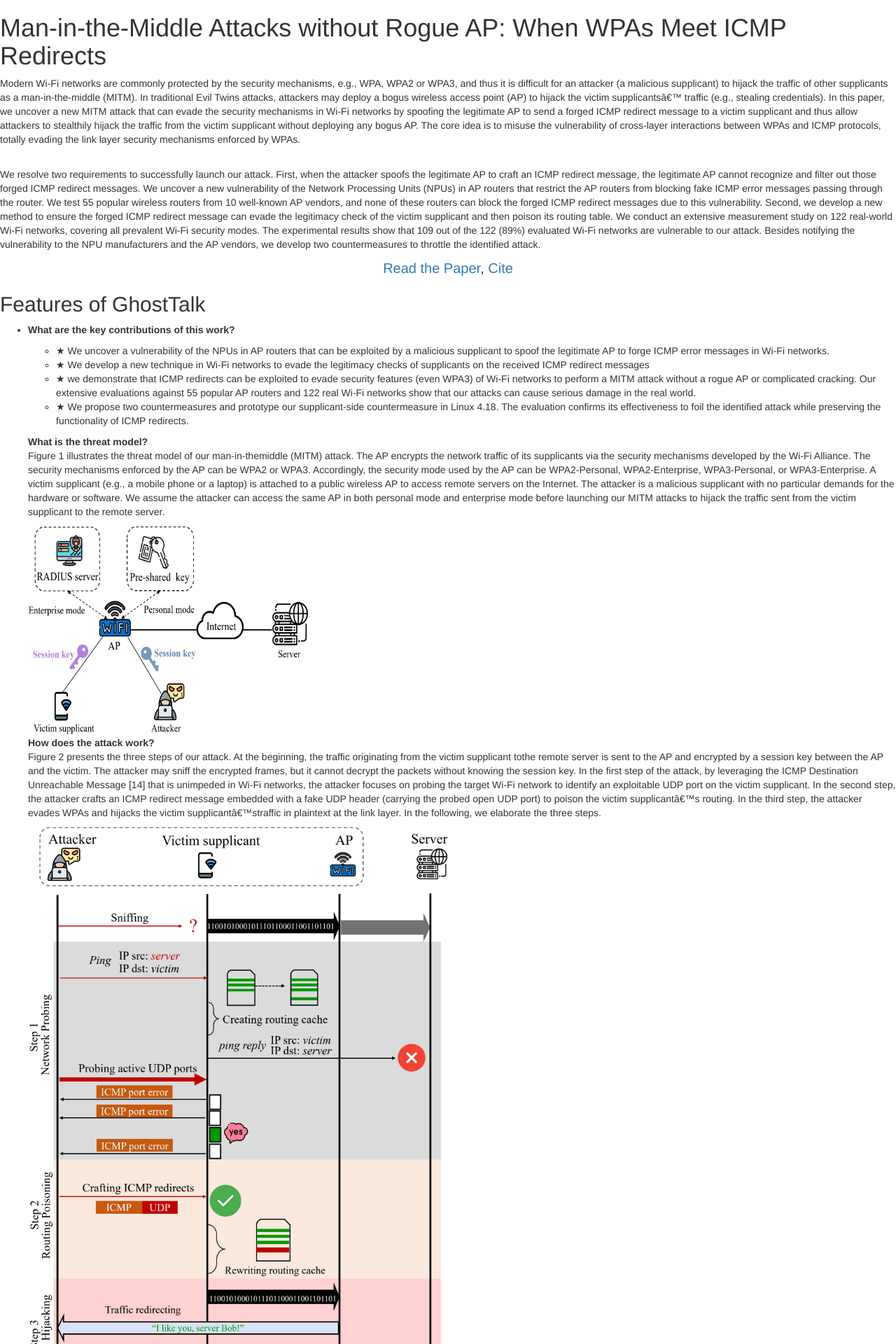
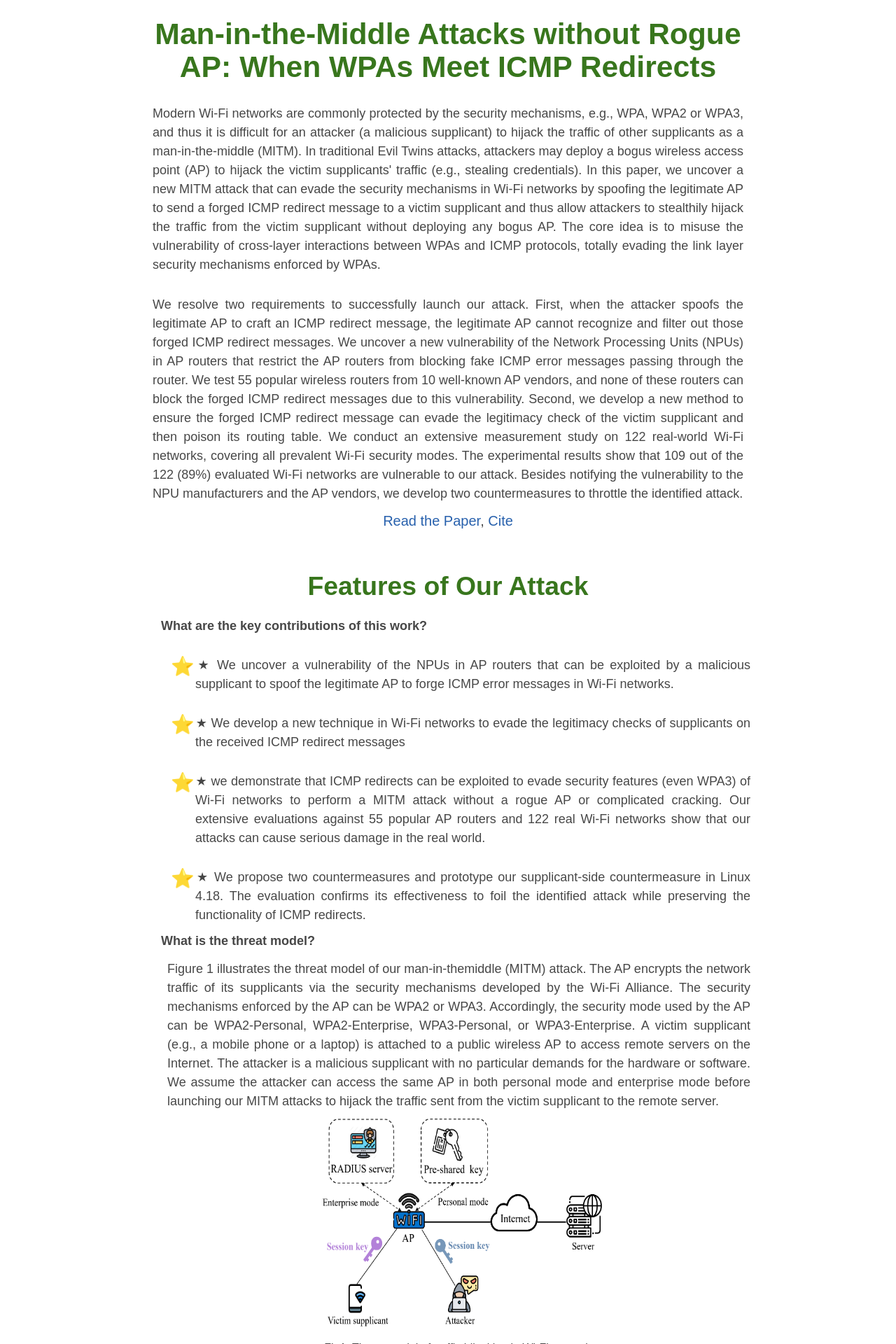
Before and after one commit to WiFi-Interception/wifi-interception.github.io, a Jekyll site: the page resources/default.html, which Jekyll copies as it is, in a window 1280 px wide. Shown: the top 1920 px of the page at 70% size. Built offline with Jekyll 4.4.1, drawn with Linux system fonts in a browser that asks for light colours; some of the changed text lies outside the part shown.

Commit message:
first version

```diff
--- /dev/null
+++ b/resources/custom.css
@@ -0,0 +1,242 @@
+body{
+
+	text-align:center;
+}
+table {
+  border-collapse: collapse;
+  width: 100%;
+}
+
+th, td {
+  padding: 8px;
+  text-align: center;
+  border-bottom: 1px solid #ddd;
+}
+
+.my-4 {
+  margin-top: 1.5rem !important;
+	margin-bottom: 20px;
+}
+
+ /* unvisited link */
+a:link {
+  color: #2861ad;
+}
+
+/* visited link */
+a:visited {
+  color: #2861ad;
+}
+
+/* mouse over link */
+a:hover {
+  color: #478fcc;
+}
+
+/* selected link */
+a:active {
+  color: #478fcc;
+}
+
+.centered{
+	margin: auto;
+	max-width: 1800px;
+	text-align:center;
+}
+
+
+
+.content{
+	display: flex;
+	justify-content: space-around;
+}
+.item-content{
+	width: 400px;
+	height: 300px;
+}
+.img-content{
+	width: 100%;
+	height:300px;
+}
+.myimg{
+	width: 100%;
+	height: 100%;
+}
+.img-title{
+	padding: 10px 0;
+	text-align: center;
+	font-size: 16px;
+	font-weight: normal;
+}
+
+			.boxed {
+				padding: 0.5em 2em 2em 2em;
+				background-color: #FFFFFF;
+
+				max-width: 100%;
+				margin: 0 auto !important;
+				float: none !important; ;
+			}
+			.boxed_mini {
+				padding: 0em 0.5em 0.5em 0.5em;
+				max-width: 40%;
+				background-color: #ECF9FF;
+
+			}
+			.global_container {
+				text-align: center;
+				width: 100%;
+
+				display: flex;
+				align-items: center;
+				justify-content: center;
+			}
+			.section {
+				width: 900px;
+				max-width: 100%;
+				text-align: center;
+
+			}
+			.language {
+				width: 900px;
+				max-width: 100%;
+				text-align: right;
+
+			}
+
+			h1 {
+				text-align: center;
+				font-family: Arial;
+				font-weight: bold;
+				font-size: 32pt;
+				color: #38761d;
+				padding-bottom: 13px;
+				padding-top: 5px;
+			}
+			.imgh {
+				text-align: center;
+			}
+			h2 {
+				text-align: center;
+				font-family: Arial;
+				font-weight: bold;
+				font-size: 28pt;
+				color: #38761d;
+				padding-bottom: 13px;
+			}
+
+			h3 {
+				text-align: center;
+				font-family: Arial;
+				font-weight: bold;
+				font-size: 22pt;
+				color: #38761d;
+				padding-bottom: 13px;
+			}
+
+			.scale_img {
+				width:100%;
+  				max-width: 100%;
+  				height: auto;
+				padding-top: 20px;
+				padding-bottom: 20px;
+				}
+
+			.scale_img_50 {
+				width:50%;
+  				max-width: 50%;
+				display: block;
+  				height: auto;
+				margin-left: auto;
+				margin-right: auto;
+				padding-top: 20px;
+				padding-bottom: 20px;
+				}
+			.scale_img_85 {
+				width:85%;
+  				max-width: 85%;
+				display: block;
+  				height: auto;
+				margin-left: auto;
+				margin-right: auto;
+				padding-top: 20px;
+				padding-bottom: 20px;
+				}
+
+			li {
+				 list-style: none;
+			}
+			.question li::before {
+					content: "\2B50\FE0F";
+					color: #f05023;
+					display: inline-block;
+					width: 1em;
+					margin-left: -1.3em;
+
+  					font-size: 1.5em;
+
+ 				 	padding-right: 1.1225em;
+					margin-top: 13px;
+
+ 			 		position: relative;
+  					top: 0.2em;
+
+			}
+
+
+			p, ul {
+				text-align: justify;
+				font-family: Arial;
+				font-size: 18px;
+				line-height: 1.5em;
+				color: #474747;
+			}
+			.bold {
+				text-align: justify;
+				font-family: Arial;
+				font-size: 18px;
+				line-height: 1.5em;
+				color: #38761d;
+			}
+			.answer {
+				margin-left: 0.5em;
+				margin-right: 1em;
+				margin-bottom: 10px;
+				margin-top: 13px;
+			}
+			.answer li{
+				 list-style: circle;
+			}
+			.answer li::before{
+				display: none;
+				}
+			.myButton_l {
+				display:inline-block;
+				cursor:pointer;
+				font-family: Montserrat,sans-serif;
+				font-weight: bold;
+				font-size:15px;
+				letter-spacing: 0.1em;
+				padding:10px 10px;
+				text-decoration:none;
+			}
+			.myButton {
+				 background-color:#6fc7ee;
+				-moz-border-radius:18px;
+				-webkit-border-radius:18px;
+				border-radius:18px;
+				display:inline-block;
+				cursor:pointer;
+				color:#ffffff;
+				font-family: Montserrat,sans-serif;
+				font-weight: bold;
+				font-size:25px;
+				letter-spacing: 0.1em;
+				padding:10px 50px;
+				text-decoration:none;
+			}
+			.myButton:hover {
+				background-color:#478fcc;
+				color:#ffffff;
+
+			}
--- a/resources/default.html
+++ b/resources/default.html
@@ -17,7 +17,7 @@
 		<link rel="stylesheet" type="text/css" href="//fonts.googleapis.com/css?family=Open+Sans:400,bold,900,600">
 		<link rel="stylesheet" href="https://maxcdn.bootstrapcdn.com/bootstrap/3.4.0/css/bootstrap.min.css">
 		  <!-- Custom styles for this template -->
- 		 <link href="css/custom.css" rel="stylesheet">
+ 		 <link href="./custom.css" rel="stylesheet">
 
 	  <script src="https://ajax.googleapis.com/ajax/libs/jquery/3.4.0/jquery.min.js"></script>
  	 <script src="https://maxcdn.bootstrapcdn.com/bootstrap/3.4.0/js/bootstrap.min.js"></script>
@@ -34,7 +34,7 @@
 						is difficult for an attacker (a malicious supplicant) to hijack the
 						traffic of other supplicants as a man-in-the-middle (MITM). In
 						traditional Evil Twins attacks, attackers may deploy a bogus
-						wireless access point (AP) to hijack the victim supplicants’
+						wireless access point (AP) to hijack the victim supplicants'
 						traffic (e.g., stealing credentials). In this paper, we uncover a
 						new MITM attack that can evade the security mechanisms
 						in Wi-Fi networks by spoofing the legitimate AP to send a
@@ -66,25 +66,19 @@
 						vulnerability to the NPU manufacturers and the AP vendors,
 						we develop two countermeasures to throttle the identified attack.
 					<p style="font-size:20px; text-align: center">
-						<a href="assets/paper.pdf">Read the Paper</a>,
+						<a href="resources/WiFi_Interception_Oakland.pdf">Read the Paper</a>,
 						<a href="#bibtex" data-toggle="collapse" role="button">
 						Cite <i class="fa fa-quote-right" aria-hidden="true"></i></a>
 						<div id="bibtex" style="margin-top: 1.5em;" class="collapse" align="left">
 							<pre style="white-space: pre">
-							@inproceedings{wang2022ghosttalk,
-								author = {Wang, Yuanda and Guo, Hanqing and Yan, Qiben},
-								title = {GhostTalk: Interactive Attack on Smartphone Voice System Through Power Line},
-								booktitle={Network and Distributed Systems Security (NDSS) Symposium},
-								year = {2022},
-							}
+							to appear
 							</pre>
 						</div>
 					</p>
 				</div>
-			</div>
 
 
-				<h2>Features of GhostTalk</h2>
+				<h2>Features of Our Attack</h2>
 
 					<ul>
 						<li class="question">
@@ -102,17 +96,20 @@
 									Figure 1 illustrates the threat model of our man-in-themiddle (MITM) attack. The AP encrypts the network traffic of its supplicants via the security mechanisms developed by the Wi-Fi Alliance. The security mechanisms enforced by the AP can be WPA2 or WPA3. Accordingly, the security mode used by the AP can be WPA2-Personal, WPA2-Enterprise, WPA3-Personal, or WPA3-Enterprise. A victim supplicant (e.g., a mobile phone or a laptop) is attached to a public wireless AP to access remote servers on the Internet. The attacker is a malicious supplicant with no particular demands for the hardware or software. We assume the attacker can access the same AP in both personal mode and enterprise mode before launching our MITM attacks to hijack the traffic sent from the victim supplicant to the remote server.</p>
 								<div class ="centered">
 									<img src="../resources/Threat-model-wifi_00.png" width="400px" height="300px">
+									<h5 class="img-title">Fig1: Threat model of traffic hijacking in Wi-Fi networks.</h5>
 								</div>
 							<b> How does the attack work?</b>
 								<p class="answer">
 									Figure 2 presents the three steps of our attack. At the beginning, the traffic originating from the victim supplicant tothe remote server is sent to the AP and encrypted by a session key between the AP and the victim. The attacker may sniff the encrypted frames, but it cannot decrypt the packets without knowing the session key. In the first step of the attack, by leveraging the ICMP Destination Unreachable Message [14] that is unimpeded in Wi-Fi networks, the attacker focuses on probing the target Wi-Fi network to identify an exploitable UDP port on the victim supplicant. In the second step, the attacker crafts an ICMP redirect message embedded with a fake UDP header (carrying the probed open UDP port) to poison the victim supplicant’s routing. In the third step, the attacker evades WPAs and hijacks the victim supplicant’straffic in plaintext at the link layer. In the following, we elaborate the three steps.</p>
 								<div class ="centered">
 									<img src="../resources/steps_00.png" width="600px" height="800px">
+									<h5 class="img-title">Fig2:  Three attack steps in our MITM attack.</h5>
+
 								</div>
 							<b>What devices can be compromised by this attack?</b>
 								<p class="answer">
 								We conduct extensive real-world evaluations to measure the impacts of our attack. We first investigate if vulnerable APs can block crafted ICMP redirect messages issued from an attacker to a victim supplicant. We test 55 popular wireless routers in our lab and find that none of these routers can block forged ICMP redirect messages. Next, we evaluate our attack against the security mechanisms of WPA2 and WPA3 in both IPv4 and IPv6 Wi-Fi networks, respectively. We evaluate 122 real-world Wi-Fi networks and discover that 109 (89%) of them may suffer from our MITM attack.</p>
-								<div class="item-content">
+								<!-- <div class="item-content">
 									<div class="img-content" style="width: 350px; float: left; margin-left: 20px">
 										<img src="../resources/overall_00.png" width="350px" height="300px">
 										<h5 class="img-title">Attacks evaluation based on 122 real-world Wi-Fi networks.</h5>
@@ -121,67 +118,48 @@
 										<img src="../resources/Vulnerable-AP_00.png" width="350px" height="300px">
 										<h5 class="img-title">Statistics of the 55 vulnerable wireless routers.</h5>
 									</div>
+								</div> -->
+								<div class="content">
+									<div class="item-content">
+										<div class="img-content">
+											<img class="myimg" src="../resources/overall_00.png" alt="">
+										</div>
+										<h5 class="img-title">Fig3: Attacks evaluation based on 122 real-world Wi-Fi networks.</h5>
+									</div>
+									<div class="item-content">
+										<div class="img-content">
+											<img class="myimg" src="../resources/Vulnerable-AP_00.png" alt="">
+										</div>
+										<h5 class="img-title">Fig4: Statistics of the 55 vulnerable wireless routers.</h5>
+									</div>
+								</div>
+								<br>
+								<br>
+								<div class ="centered">
+									<img src="../resources/router-table.png" width="800px" height="600px">
+									<h5 class="img-title">Table1: VULNERABLE WIRELESS ROUTERS ALLOWING CRAFTED ICMP REDIRECT MESSAGES TO PASS THROUGH.</h5>
 								</div>
 
+								<div class ="centered">
+									<img src="../resources/android-devices.png" width="400px" height="300px">
+									<h5 class="img-title">Table2: AFFECTED ANDROID DEVICES IN OUR TESTS.</h5>
+								</div>
 
+								<div class ="centered">
+									<img src="../resources/real-world.png" width="800px" height="600px">
+									<h5 class="img-title">Table3: EXPERIMENTAL RESULTS OF TRAFFIC HIJACKING IN 30 WI-FI NETWORKS.</h5>
+								</div>
 
-					<div class ="centered" style="clear:both">
-						<h2>GhostTalk Sample Audios</h2>
-						<div class ="boxed">
-							<p> These are natural speech audios and injected speech audios via GhostTalk. Can you distinguish them?
-							</p>
-						</div>
-
-						<div style="margin-top=5em;">
-							<h3> Group A </h3>
-							<table>
-							<tr>
-								<td><audio controls>
-										<source src="./assets/01_A.wav" type="audio/wav">
-										Your browser does not support the <code>audio</code> element.
-									</audio></td>
-								<td><audio controls>
-										<source src="./assets/01_B.wav" type="audio/wav">
-										Your browser does not support the <code>audio</code> element.
-									</audio></td>
-							</tr>
-						</table>
-						<h3> Group B </h3>
-						<table><div class="centered">
-								<td><audio controls>
-										<source src="./assets/02_A.wav" type="audio/wav">
-										Your browser does not support the <code>audio</code> element.
-									</audio></td></div>
-								<td><audio controls class="centered">
-										<source src="./assets/02_B.wav" type="audio/wav">
-										Your browser does not support the <code>audio</code> element.
-									</audio></td>
-						</table>
-
+					<h2>Attack Demo</h2>
+					<div class ="centered">
+					<iframe width="560" height="315" src="https://www.youtube.com/watch?v=emrW-rw5pfE" title="YouTube video player" frameborder="0" allow="accelerometer; autoplay; clipboard-write; encrypted-media; gyroscope; picture-in-picture" allowfullscreen></iframe>
 					</div>
 
-
-					<h2>GhostTalk Demo</h2>
-					<div class ="centered">
-					<iframe width="560" height="315" src="https://www.youtube.com/embed/YUQqMCGIIik" title="YouTube video player" frameborder="0" allow="accelerometer; autoplay; clipboard-write; encrypted-media; gyroscope; picture-in-picture" allowfullscreen></iframe>
-					</div>
-					<h2>GhostTalk-SC Attack</h2>
-					<div class ="boxed">
-						<p>In case when the smartphones are charged by an unaltered standard cable, we discover that it is possible to recover the audio signal from smartphone loudspeakers by monitoring the charging current on the power line.
-						</p>
-						<br>
-						<p>To demonstrate the feasibility, we design GhostTalk-SC (Standard Cable), an adaptive eavesdropper system targeting smartphones charged in public USB ports.  To correctly recognize the private information in the audio, GhostTalk-SC carefully extracts audio spectra and integrates a neural network model to classify spoken digits in the speech. </p>
+					<h2>Countermeasure Recommendations</h2>
+					<ul>
+						<li class="answer"> &#9873  Enhancing Supplicants to Check Cross-Layer Interactions.</li>
+						<li class="answer">  &#9873 Enhancing APs to Throttle Crafted ICMP Redirects </li>
+					</ul>
 		</div>
-		<div class ="centered">
-			<img src="assets/CNN_archi.jpg" width="800px" height="450px">
-		</div>
-			<h2>Countermeasure Recommendations</h2>
-
-					<ul>
-								<li class="answer"> &#9873  Disable the voice assistant activation by headphones.</li>
-								<li class="answer">  &#9873 Add headphone notification. </li>
-								<li class="answer">  &#9873 Stop charging after reaching high percentage battery level. </li>
-					</ul>
-
 	</body>
 </html>
```
Also changed, not shown: resources/android-devices.png (added), resources/real-world.png (added), resources/router-table.png (added), 3 other files.
